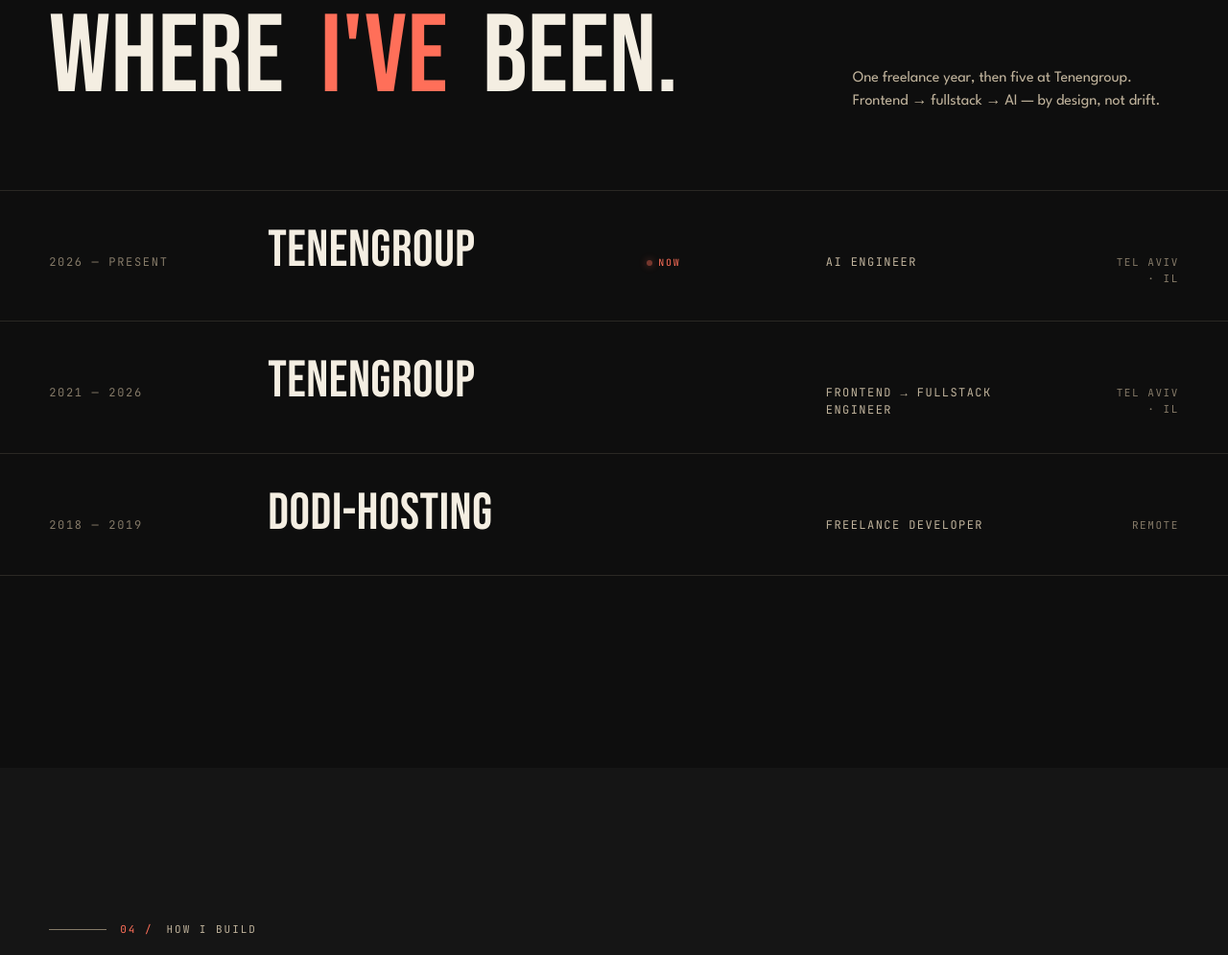
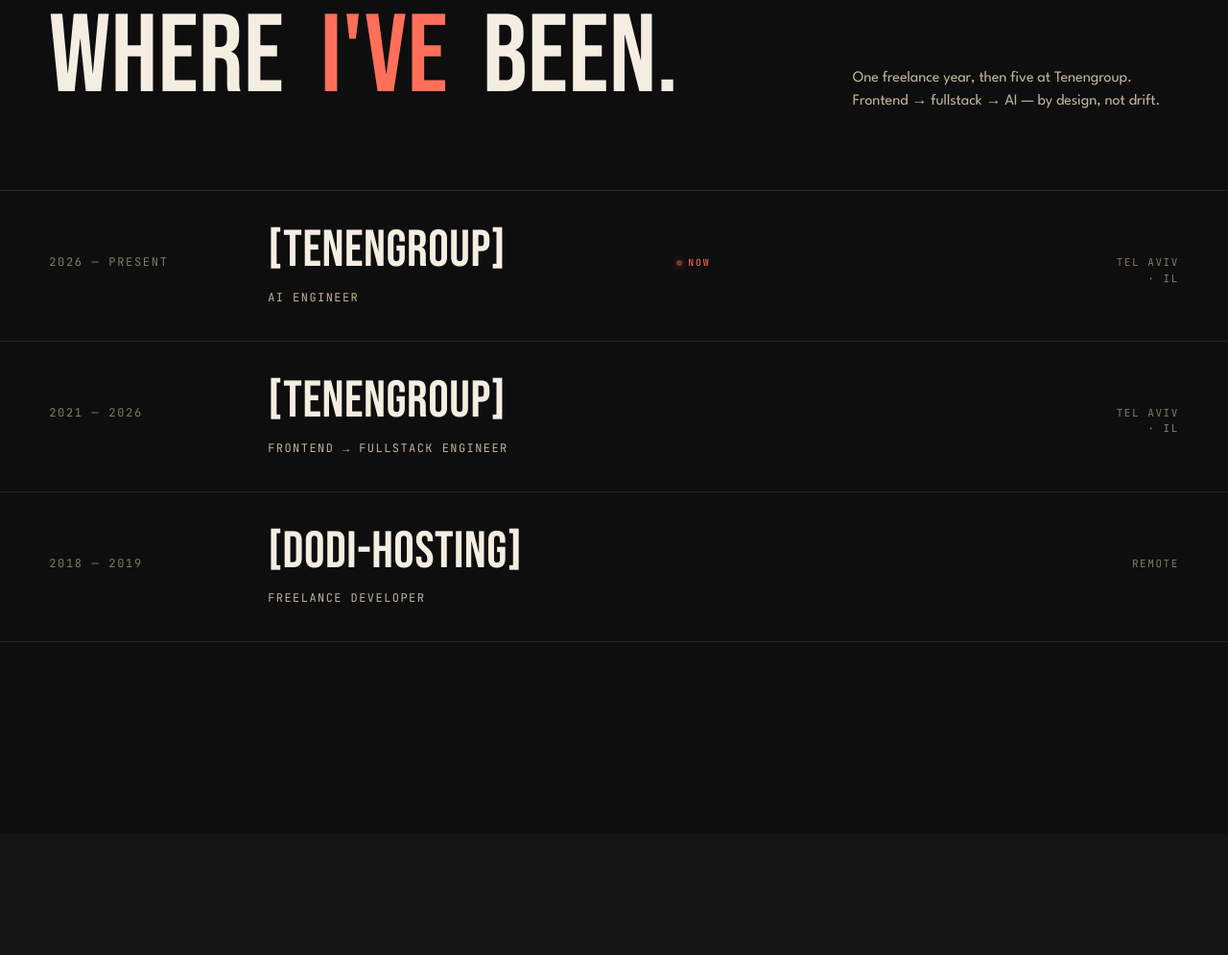
Before and after one commit to YoniRaviv/portfolio, an Astro site: page / in a window 1280 px wide. Shown: the part 3117-4112 px from the top of the page at 96% size. Built offline with nearby package versions, Linux system fonts and the light colour scheme; Astro itself is replaced by a stand-in of ours; no server answers.

Commit message:
feat(where): bracket company names, stack title under company
Visual feedback after rendering: the role title sitting 240px to the
right of the company name read as disconnected metadata. Wrapped the
company+title in a flex column so the title sits directly under the
company name; dropped the title's dedicated grid column. Brackets
around company names ([Tenengroup], [Dodi-hosting]) give each card a
contained label feel.

```diff
--- a/src/components/Where.astro
+++ b/src/components/Where.astro
@@ -27,11 +27,13 @@
             roles.map((r) => (
                 <div class="role fade-up">
                     <span class="date">{r.range}</span>
-                    <span class="company">
-                        {r.company}
-                        {r.current && <span class="current">Now</span>}
-                    </span>
-                    <span class="title">{r.title}</span>
+                    <div class="role-name">
+                        <span class="company">
+                            {r.company}
+                            {r.current && <span class="current">Now</span>}
+                        </span>
+                        <span class="title">{r.title}</span>
+                    </div>
                     <span class="city">{r.city}</span>
                 </div>
             ))
@@ -97,7 +99,7 @@
     }
     .where .role {
         display: grid;
-        grid-template-columns: 180px 1fr 240px 80px;
+        grid-template-columns: 180px 1fr 80px;
         gap: 48px;
         align-items: baseline;
         padding: 36px var(--pad-x);
@@ -107,6 +109,12 @@
         overflow: hidden;
         isolation: isolate;
         transition: color 0.35s;
+    }
+    .where .role-name {
+        display: flex;
+        flex-direction: column;
+        gap: 12px;
+        min-width: 0;
     }
     .where .role:last-child {
         border-bottom: 1px solid rgba(191, 178, 155, 0.16);
@@ -198,12 +206,8 @@
             gap: 24px;
         }
         .where .role {
-            grid-template-columns: 160px 1fr 200px;
+            grid-template-columns: 160px 1fr 80px;
             gap: 24px;
-        }
-        .where .role .city {
-            grid-column: 1 / -1;
-            text-align: left;
         }
     }
     @media (max-width: 720px) {
--- a/src/content/where.ts
+++ b/src/content/where.ts
@@ -9,20 +9,20 @@
 export const roles: Role[] = [
   {
     range: '2026 — Present',
-    company: 'Tenengroup',
+    company: '[Tenengroup]',
     title: 'AI Engineer',
     city: 'Tel Aviv · IL',
     current: true,
   },
   {
     range: '2021 — 2026',
-    company: 'Tenengroup',
+    company: '[Tenengroup]',
     title: 'Frontend → Fullstack Engineer',
     city: 'Tel Aviv · IL',
   },
   {
     range: '2018 — 2019',
-    company: 'Dodi-hosting',
+    company: '[Dodi-hosting]',
     title: 'Freelance Developer',
     city: 'Remote',
   },
```
